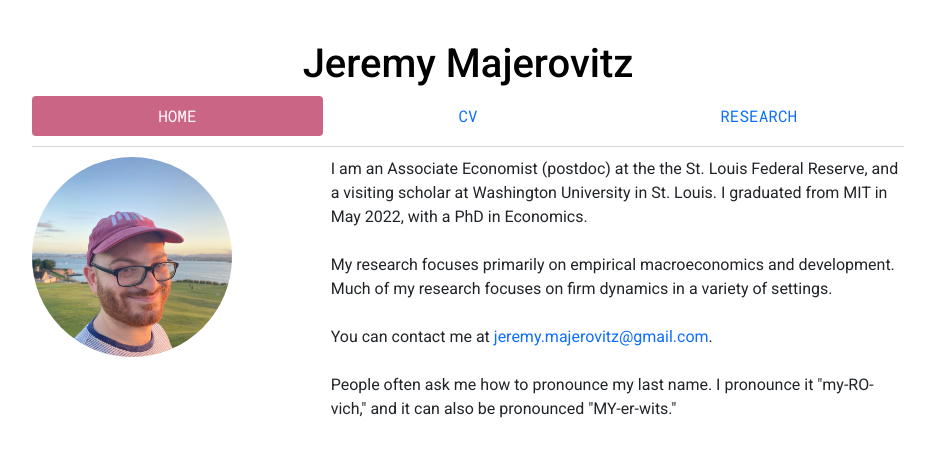
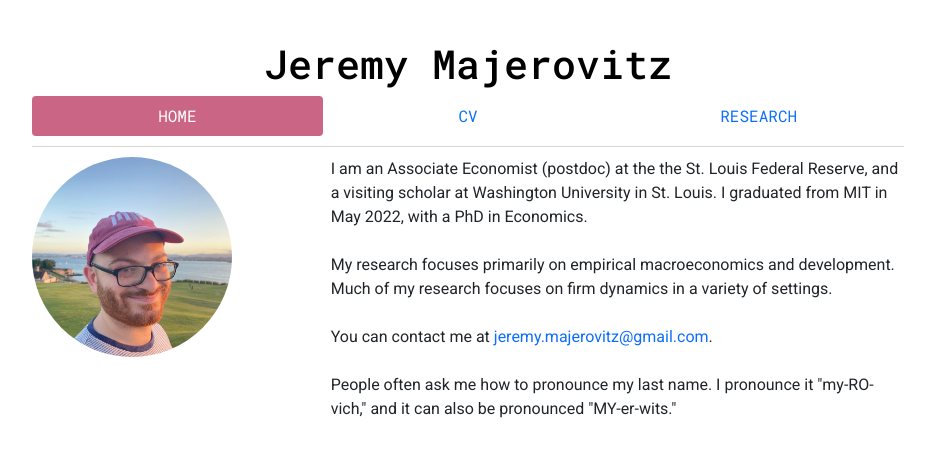
Before and after one commit to jmajic/jmajic.github.io, a Jekyll site: the page built from index.html, in a window 1280 px wide. Shown: the top 457 px of the page, without its empty margins (172-1101 px from the left). Built offline with Jekyll 4.4.1, drawn with Linux system fonts in a browser that asks for light colours.

Commit message:
Make sure name title is in Roboto Mono

```diff
--- a/css/main.css
+++ b/css/main.css
@@ -43,8 +43,9 @@ img.avatar { margin-bottom: 30px; }
 p { margin-bottom: 0; }
 ul { margin: 0; list-style-type: square; }
 
-h1, h2, h3, h4, h5, h6, .h1, .h2, .h3, .h4, .h5, .h6 . { font-family: 'Roboto', 'Georgia', 'Times';}
+h2, h3, h4, h5, h6, .h1, .h2, .h3, .h4, .h5, .h6 . { font-family: 'Roboto', 'Georgia', 'Times';}
 /* h1, h2, h3, h4, h5, h6, .h1, .h2, .h3, .h4, .h5, .h6 { font-family: 'Roboto', Georgia, Times; font-weight: 700;} */
+h1 { font-family: 'Roboto Mono', 'Helvetica', 'Arial', 'Sans-Serif';}
 
 
 /* Sans-Serif Font in Header and Footer */
```
